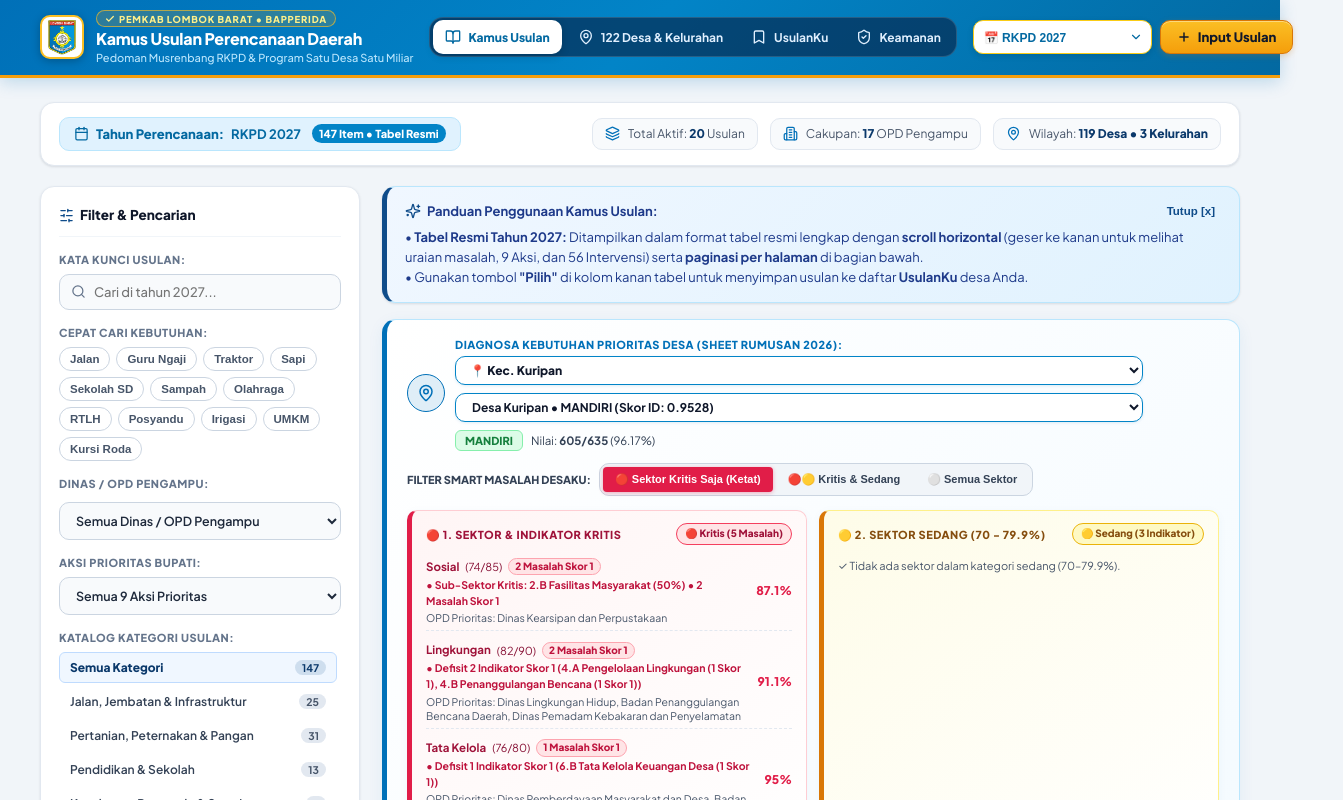
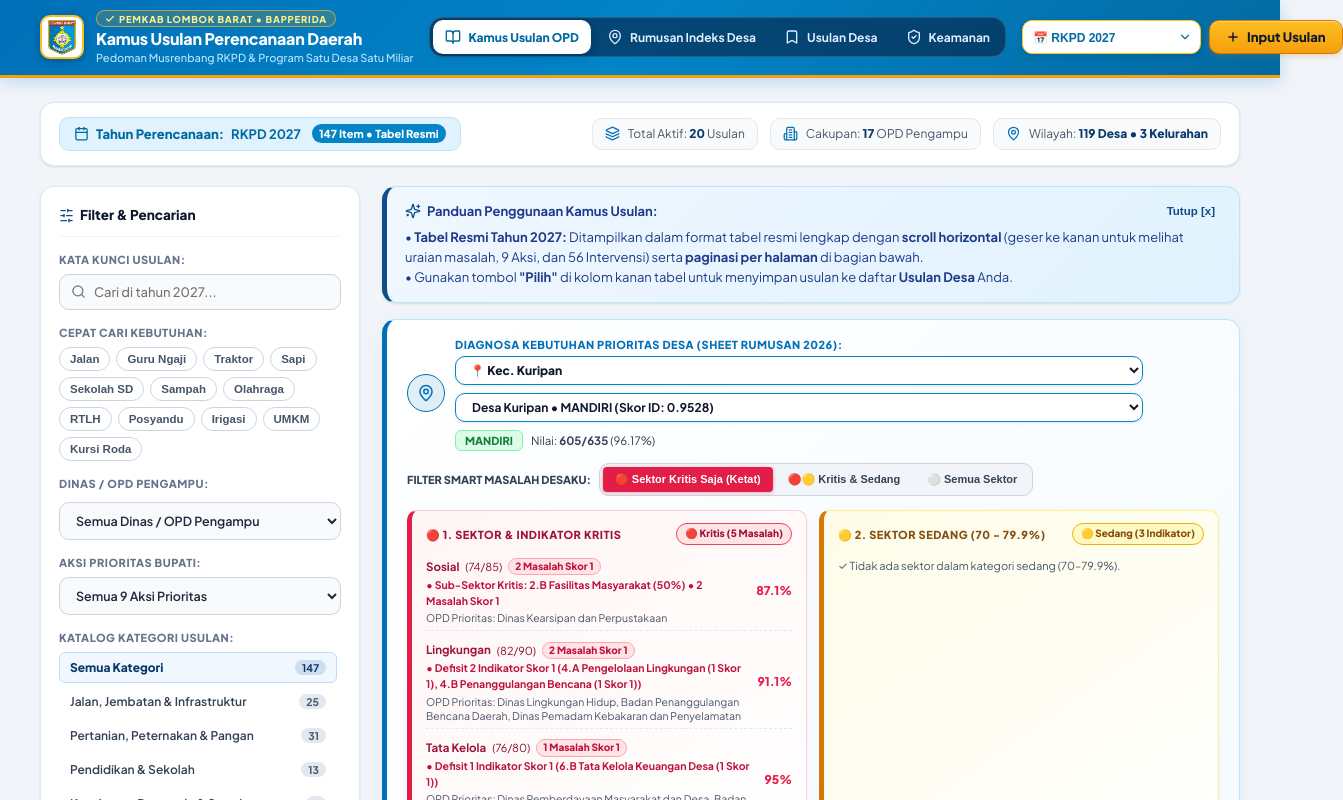
Before and after one commit to BappedaLobar/kamus-usulan-bapperida-lobar, a React (Vite) app: page / in a window 1280 px wide. Shown: the top 800 px of the page, 1343 px wide, since content can reach past the window. Built offline with nearby package versions, Linux system fonts and the light colour scheme.

Commit message:
feat: ubah label menu menjadi Kamus Usulan OPD, Rumusan Indeks Desa, dan Usulan Desa

```diff
--- a/src/App.jsx
+++ b/src/App.jsx
@@ -432,7 +432,7 @@ export default function App() {
         "SIMPAN_USULAN_DESA",
         `Menyimpan usulan [${item.id}] untuk ${activeDesaPengusul}`
       );
-      showToast("Tersimpan ke daftar UsulanKu!");
+      showToast("Tersimpan ke daftar Usulan Desa!");
     }
     setSavedUsulanDesa(updated);
     const res = saveSecureData("SAVED_USULAN_DESA", updated);
@@ -634,7 +634,7 @@ export default function App() {
               onClick={() => setActiveTab("kamus")}
             >
               <BookOpen size={16} />
-              <span>Kamus Usulan</span>
+              <span>Kamus Usulan OPD</span>
             </button>
 
             <button
@@ -642,7 +642,7 @@ export default function App() {
               onClick={() => setActiveTab("desa")}
             >
               <MapPin size={16} />
-              <span>122 Desa & Kelurahan</span>
+              <span>Rumusan Indeks Desa</span>
             </button>
 
             <button
@@ -650,7 +650,7 @@ export default function App() {
               onClick={() => setActiveTab("usulanku")}
             >
               <Bookmark size={16} />
-              <span>UsulanKu</span>
+              <span>Usulan Desa</span>
               {savedUsulanDesa.length > 0 && (
                 <span className="tab-badge-count">{savedUsulanDesa.length}</span>
               )}
@@ -1014,7 +1014,7 @@ export default function App() {
                     {selectedYear === "2027" ? (
                       <span>
                         • <b>Tabel Resmi Tahun 2027:</b> Ditampilkan dalam format tabel resmi lengkap dengan <b>scroll horizontal</b> (geser ke kanan untuk melihat uraian masalah, 9 Aksi, dan 56 Intervensi) serta <b>paginasi per halaman</b> di bagian bawah.<br />
-                        • Gunakan tombol <b>"Pilih"</b> di kolom kanan tabel untuk menyimpan usulan ke daftar <b>UsulanKu</b> desa Anda.
+                        • Gunakan tombol <b>"Pilih"</b> di kolom kanan tabel untuk menyimpan usulan ke daftar <b>Usulan Desa</b> Anda.
                       </span>
                     ) : (
                       <span>
@@ -1976,7 +1976,7 @@ export default function App() {
                 <MapPin size={16} color="var(--gov-navy-700)" /> Direktori &amp; Diagnosa 119 Desa &amp; 3 Kelurahan (Sheet RUMUSAN &amp; Raw Data 2026):
               </strong>
               <p style={{ marginTop: "4px" }}>
-                Data skor indeks Kemendesa &amp; Bappenas, rincian 6 dimensi &amp; 12 sub-dimensi dari <b>Sheet RUMUSAN</b>, serta profil pemerintahan desa (<b>Kepala Desa, Koordinat, Alamat Kantor</b> dari <b>Sheet Raw Data</b>) selaras langsung dengan filter triase pada menu <b>Kamus Usulan</b>.
+                Data skor indeks Kemendesa &amp; Bappenas, rincian 6 dimensi &amp; 12 sub-dimensi dari <b>Sheet RUMUSAN</b>, serta profil pemerintahan desa (<b>Kepala Desa, Koordinat, Alamat Kantor</b> dari <b>Sheet Raw Data</b>) selaras langsung dengan filter triase pada menu <b>Kamus Usulan OPD</b>.
               </p>
 
               {/* Strip Statistik Ringkas Sheet RUMUSAN */}
@@ -2394,7 +2394,7 @@ export default function App() {
                           setSelectedYear("2027");
                           setViewMode("table");
                           setActiveTab("kamus");
-                          showToast(`Menampilkan Kamus Usulan 2027 (Prioritas Kritis) untuk ${w.tipe} ${w.nama}`);
+                          showToast(`Menampilkan Kamus Usulan OPD 2027 (Prioritas Kritis) untuk ${w.tipe} ${w.nama}`);
                         }}
                       >
                         <Sparkles size={14} />
@@ -2523,7 +2523,7 @@ export default function App() {
                   Belum Ada Usulan yang Dipilih
                 </h3>
                 <p style={{ fontSize: "13px", color: "var(--slate-500)", marginTop: "4px" }}>
-                  Buka tab <b>Kamus Usulan</b>, temukan program yang dibutuhkan desa Anda, lalu tekan tombol <b>"Pilih Usulan Desa"</b>.
+                  Buka tab <b>Kamus Usulan OPD</b>, temukan program yang dibutuhkan desa Anda, lalu tekan tombol <b>"Pilih Usulan Desa"</b>.
                 </p>
               </div>
             ) : (
@@ -3168,10 +3168,10 @@ export default function App() {
                     setViewMode("table");
                     setActiveTab("kamus");
                     setSelectedDesaDetail(null);
-                    showToast(`Kamus Usulan disaring untuk sektor KRITIS ${selectedDesaDetail.nama}`);
+                    showToast(`Kamus Usulan OPD disaring untuk sektor KRITIS ${selectedDesaDetail.nama}`);
                   }}
                 >
-                  <Sparkles size={14} /> Saring Kamus Usulan Sektor Kritis Desa Ini
+                  <Sparkles size={14} /> Saring Kamus Usulan OPD Sektor Kritis Desa Ini
                 </button>
               </div>
             </div>
@@ -3281,10 +3281,10 @@ export default function App() {
                   setSelectedYear("2027");
                   setViewMode("table");
                   setShowProblemListModal(false);
-                  showToast(`Kamus Usulan disaring untuk ${desaTriage.jmlKritis} masalah kritis ${activeDesaObj.nama}`);
+                  showToast(`Kamus Usulan OPD disaring untuk ${desaTriage.jmlKritis} masalah kritis ${activeDesaObj.nama}`);
                 }}
               >
-                <Sparkles size={14} /> Terapkan Saring Usulan di Kamus
+                <Sparkles size={14} /> Terapkan Saring Usulan di Kamus OPD
               </button>
             </div>
           </div>
```
